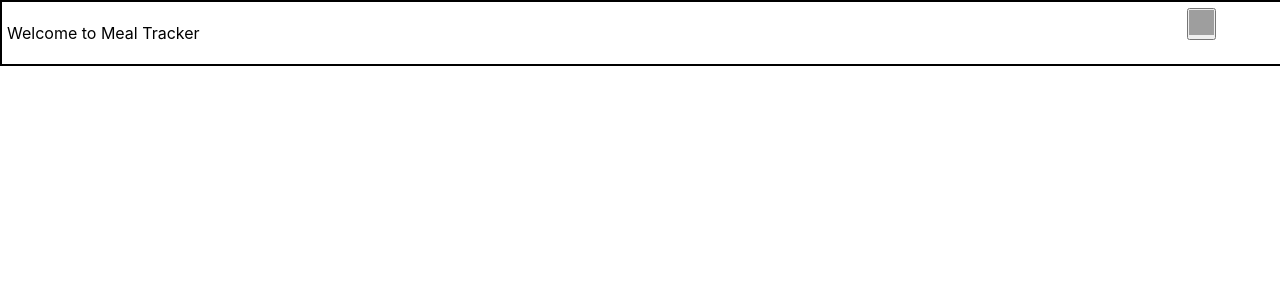
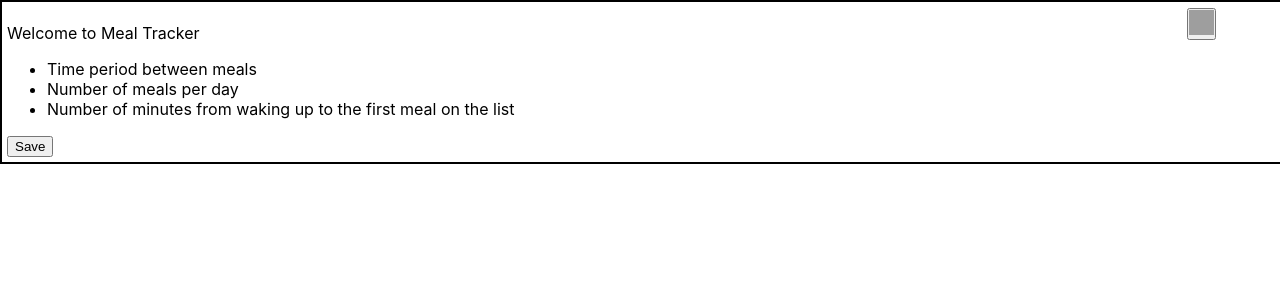
Before and after one commit to kalibria/Meal-tracker, a React (Create React App) app: page / in a window 1280 px wide. Both pictures are taken after a click on the button 1201 px from the left and 24 px from the top of the page. Shown: the top 300 px of the page. Built offline with nearby package versions, Linux system fonts and the light colour scheme; grey boxes are pictures that could not be loaded.

Commit message:
added a click event on the settings button

```diff
--- a/src/welcome/settings/setings.tsx
+++ b/src/welcome/settings/setings.tsx
@@ -4,8 +4,10 @@ interface Settings {
   numberOfMinutesToFirstMeal: number;
 }
 
-export const settingsScreen: Settings = {
+const settingsScreen: Settings = {
   timeBetweenMeals: 0, //from 1 to 2 hours, with a one-minute interval
   numberOfMealsPerDay: 5, //5 is default, no max limit, 3 is min number
   numberOfMinutesToFirstMeal: 20, //20 min is default, min 5 min, max 60 min
 };
+
+export const jsonSettingsScreen = JSON.stringify(settingsScreen);
--- /dev/null
+++ b/src/welcome/settings/settingsList.tsx
@@ -0,0 +1,14 @@
+import React from 'react';
+
+export const SettingsList = () => {
+  return (
+    <div>
+      <ul>
+        <li>Time period between meals</li>
+        <li>Number of meals per day</li>
+        <li>Number of minutes from waking up to the first meal on the list</li>
+      </ul>
+      <button>Save</button>
+    </div>
+  );
+};
--- a/src/welcome/welcom.module.css
+++ b/src/welcome/welcom.module.css
@@ -18,4 +18,5 @@
     top: 0;
     right: 0;
     width: 100%;
+
 }
--- a/src/welcome/welcomeComponent.tsx
+++ b/src/welcome/welcomeComponent.tsx
@@ -1,17 +1,25 @@
-import React from 'react';
+import React, { useState } from 'react';
 import classes from './welcom.module.css';
+import { SettingsList } from './settings/settingsList';
 
 export function WelcomeComponent() {
+  const [isOnClick, setOnClick] = useState(false);
+  const showSettingsList = () => {
+    setOnClick(true);
+  };
+
   return (
     <div className={classes.welcome_wrapper}>
       <p>Welcome to Meal Tracker</p>
-      <button className={classes.btn_settings}>
+      <button className={classes.btn_settings} onClick={showSettingsList}>
         <img
           className={classes.settingsIcon}
           src='http://cdn.onlinewebfonts.com/svg/img_79951.png'
           alt='settings icon'
         />
       </button>
+
+      {isOnClick && <SettingsList />}
     </div>
   );
 }
```
